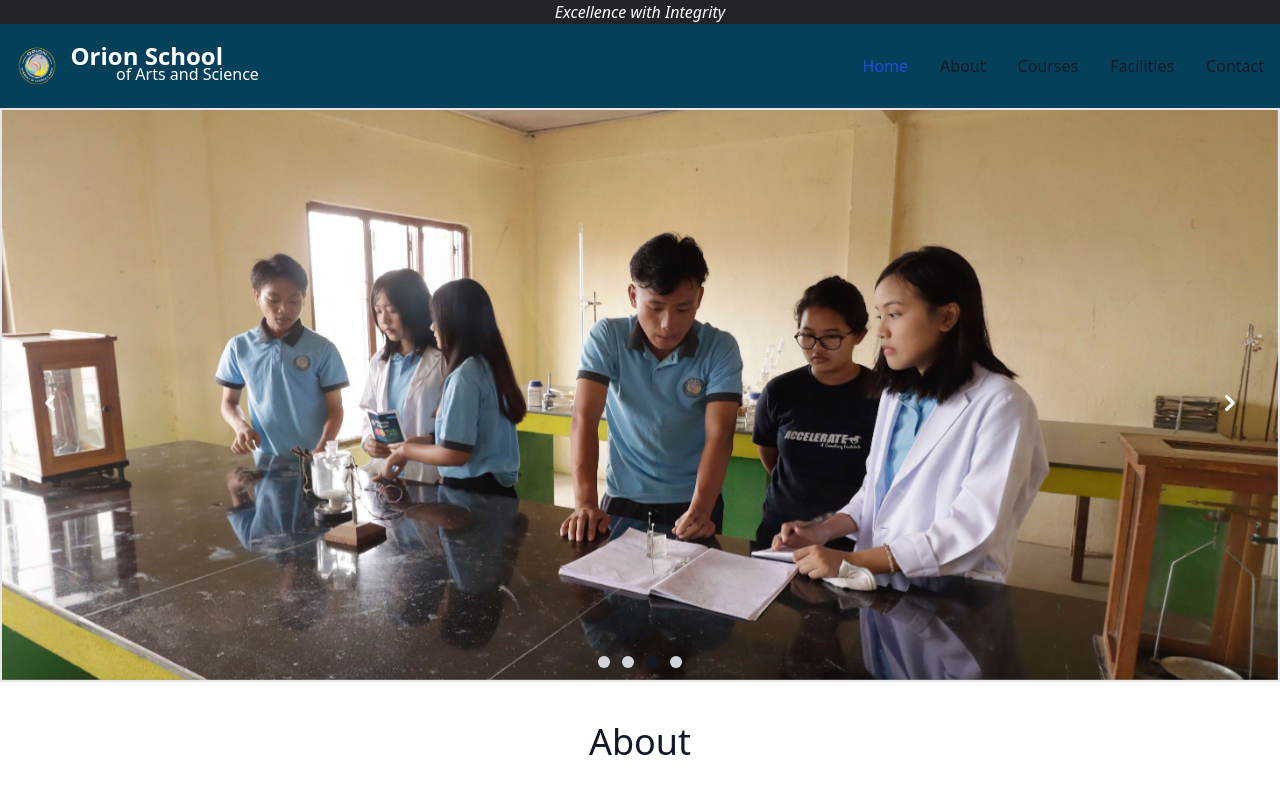
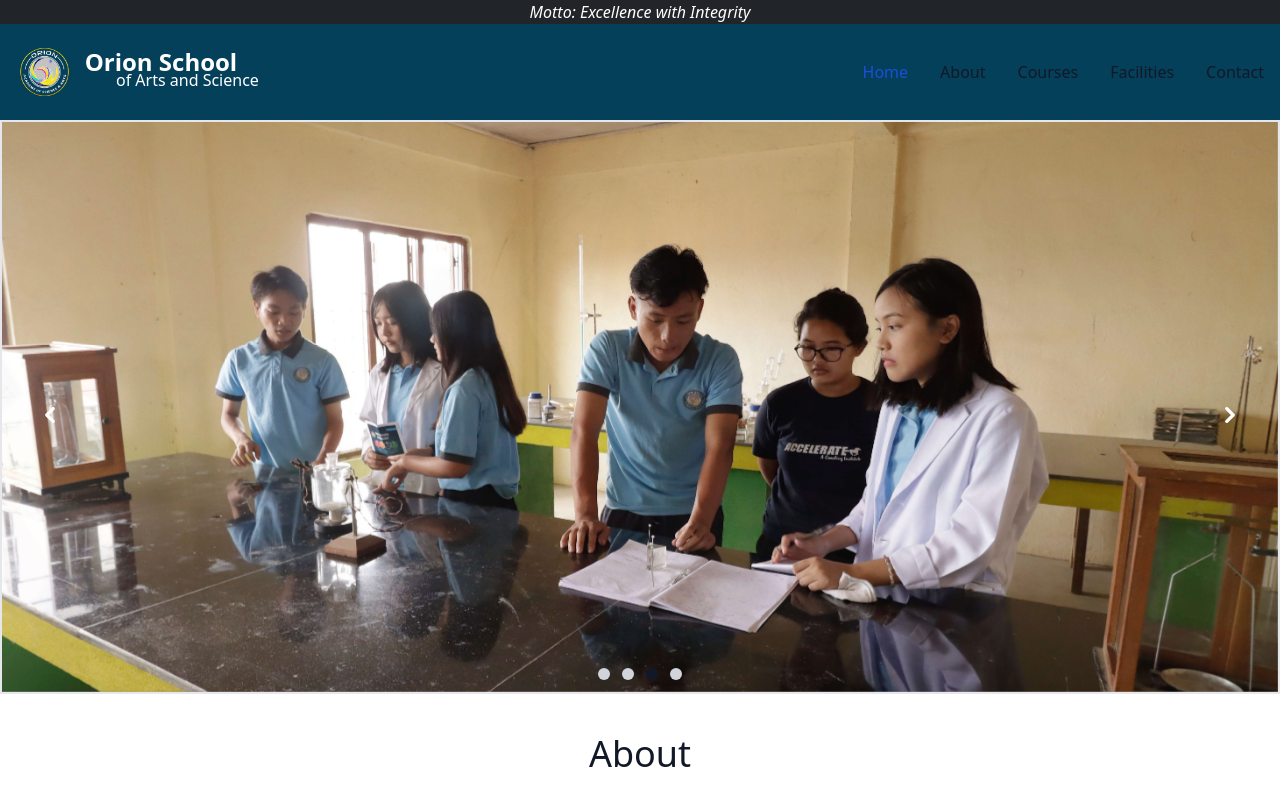
Before and after one commit to MTouthang/orion-school, a React (Create React App) app in the folder client/: page / in a window 1280 px wide. Shown: the top 800 px of the page. Built offline with nearby package versions, Linux system fonts and the light colour scheme.

Commit message:
update navbar and footer

```diff
--- a/client/src/Pages/Footer.js
+++ b/client/src/Pages/Footer.js
@@ -45,8 +45,8 @@ const Footer = () => {
               />
             </svg>
             <p className="mx-5">
-              M songgel, Tuiburong <br />
-              Lamka district
+              Tuibuong traffic point <br />
+              Near Cowboy Cafe
             </p>
           </div>
           <div className="flex mb-5">
--- a/client/src/Pages/Nav.js
+++ b/client/src/Pages/Nav.js
@@ -6,14 +6,14 @@ const Nav = () => {
     <>
       <nav className="bg-background-color">
         <p className="text-white bg-up-nav-color mx-auto text-center italic">
-          Excellence with Integrity
+          Motto: Excellence with Integrity
         </p>
         {/* //TODO: slide smooth in image */}
         <div className="max-w-screen-xl text-white flex flex-wrap items-center justify-between mx-auto p-4 ">
           <a href="/" className="flex items-center">
             <img
               src={logo}
-              className="h-12 mr-3"
+              className="h-16 mr-3"
               alt="Orion School of Arts and Science"
             />
             <span className="self-center text-2xl font-semibold whitespace-nowrap dark:text-white mb-5">
```
